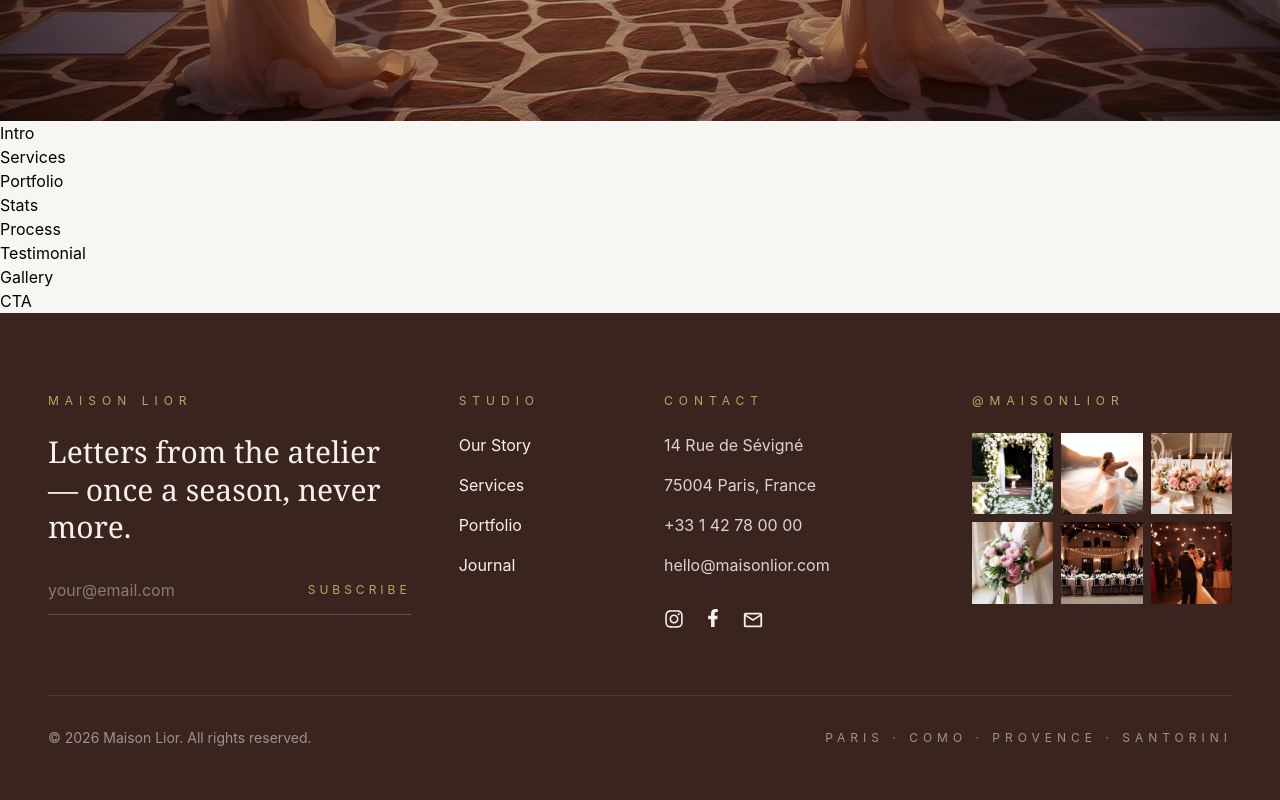
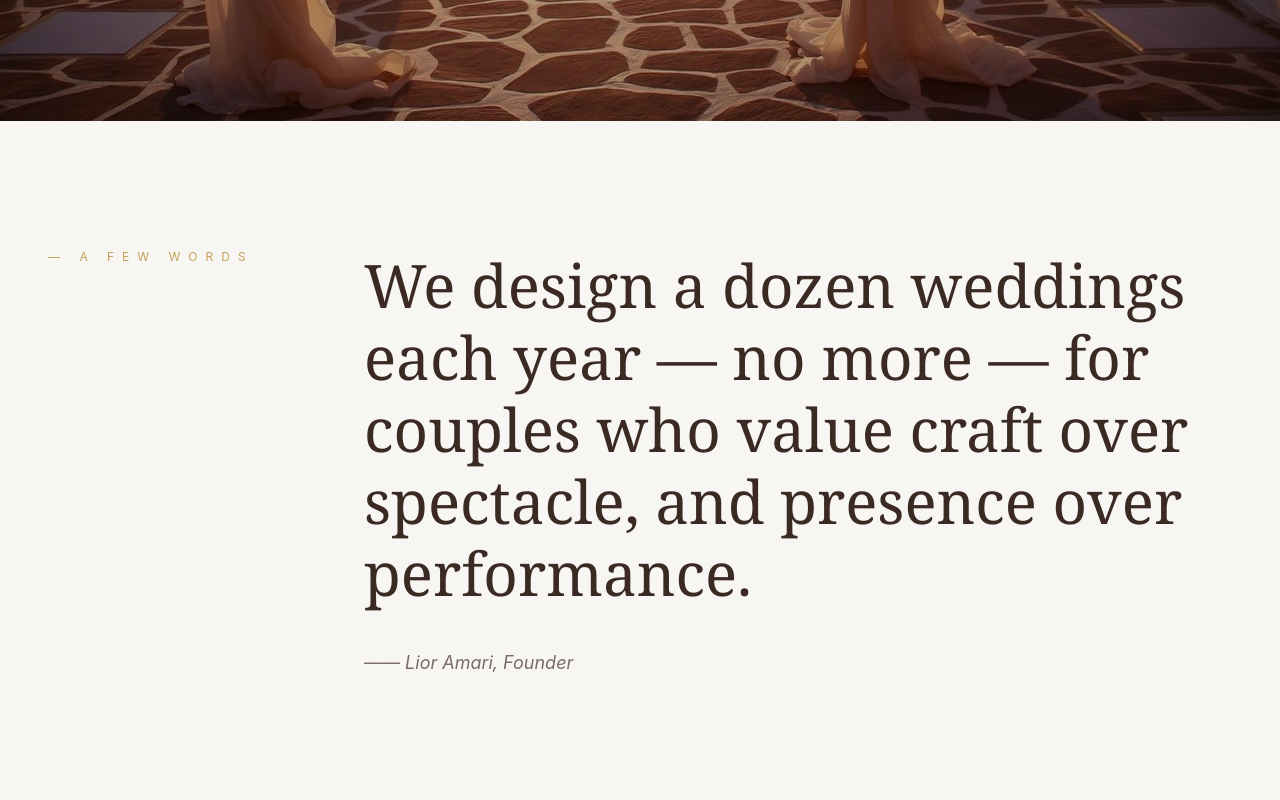
Before and after one commit to Priyankasapp/wedding-planner-webApp, a React (Vite) app: page / in a window 1280 px wide. Shown: the part 760-1560 px from the top of the page. Built offline with nearby package versions, Linux system fonts and the light colour scheme.

Commit message:
add Intro section

```diff
--- a/src/components/home/Intro.tsx
+++ b/src/components/home/Intro.tsx
@@ -1,9 +1,60 @@
-
-
 const Intro = () => {
   return (
-    <div>Intro</div>
-  )
-}
+    <section className="bg-[#F8F6F2] py-24 lg:py-32">
+      <div className="max-w-[1400px] mx-auto px-6 lg:px-12">
 
-export default Intro
+        <div className="grid lg:grid-cols-12 gap-12 lg:gap-20">
+
+          {/* Left */}
+
+          <div className="lg:col-span-3">
+
+            <p className="
+              uppercase
+              tracking-[8px]
+              text-xs
+              text-[#C6A15B]
+            ">
+              — A Few Words
+            </p>
+
+          </div>
+
+          {/* Right */}
+
+          <div className="lg:col-span-9">
+
+            <h2 className="
+              font-serif
+              text-[#3B2A24]
+              text-3xl
+              md:text-5xl
+              lg:text-6xl
+              leading-[1.2]
+              font-light
+            ">
+              We design a dozen weddings each year —
+              no more — for couples who value craft
+              over spectacle, and presence over
+              performance.
+            </h2>
+
+            <p className="
+              mt-10
+              text-[#7B6B63]
+              italic
+              text-lg
+            ">
+             <span>—— </span> Lior Amari, Founder
+            </p>
+
+          </div>
+
+        </div>
+
+      </div>
+    </section>
+  );
+};
+
+export default Intro;
```
